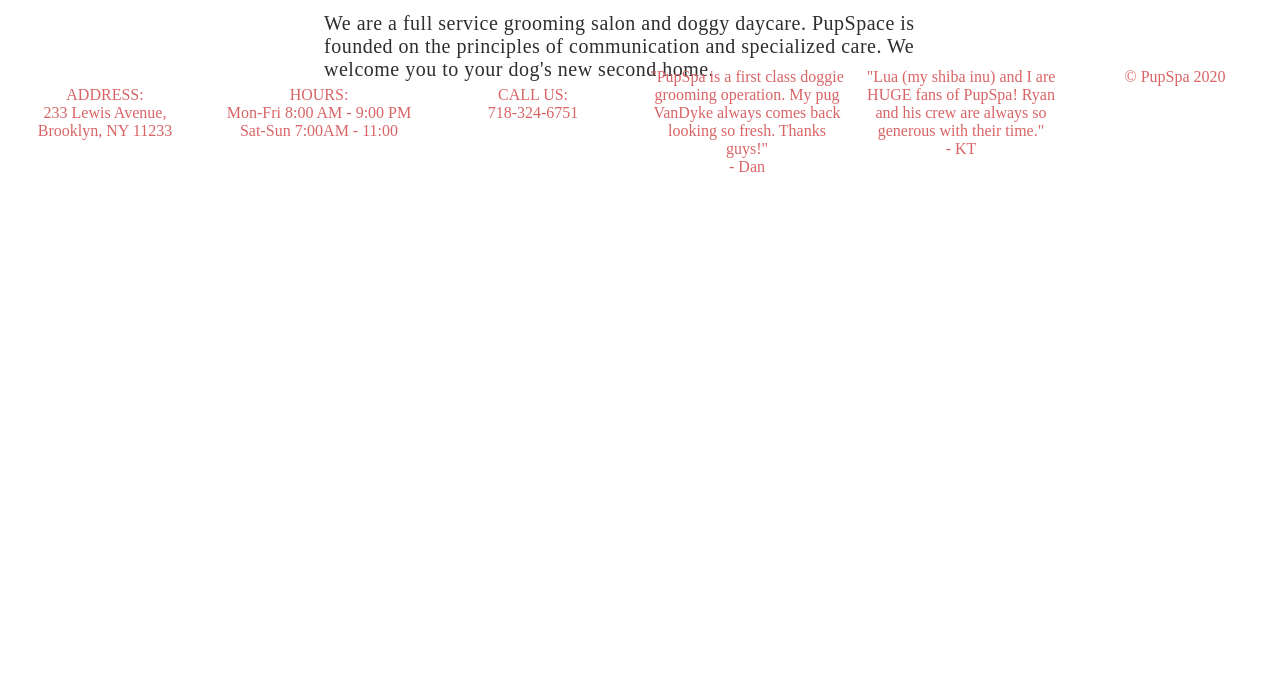
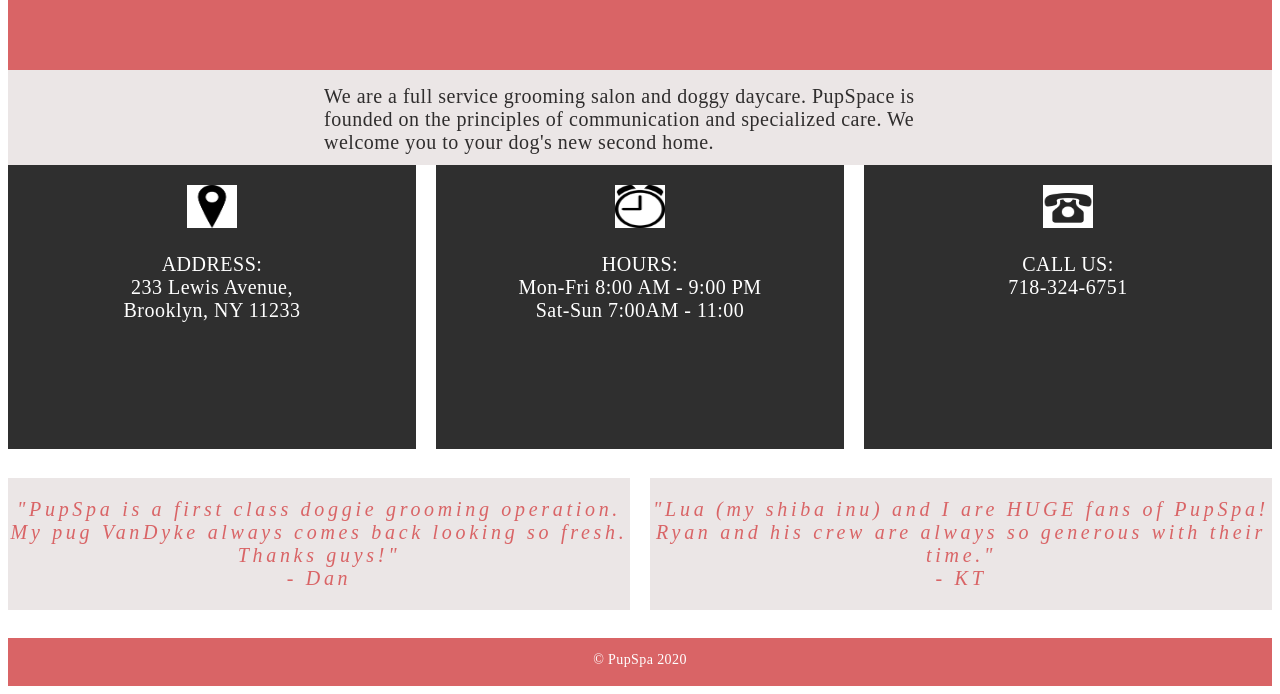
Before and after one commit to amazingmonikk/PupSpa, a plain HTML site: page index.html in a window 1280 px wide. Shown: the part 270-964 px from the top of the page. Before the commit the page ends 800 px from the top, so only its background shows below. Drawn offline with Linux system fonts and the light colour scheme.

Commit message:
added 3 icons

```diff
--- a/index.html
+++ b/index.html
@@ -7,6 +7,7 @@
     <meta http-equiv="X-UA-Compatible" content="ie=edge">
     <title>PupSpa</title>
     <link rel="stylesheet" type="text/css" href="style.css">
+
 </head>
 
 <body>
@@ -27,7 +28,7 @@
         </div>
 
         <div class="box address">
-            <img src="" class="marker">
+            <img src="images/marker.png" class="marker">
             <p>ADDRESS:
                 <br>233 Lewis Avenue,
                 <br>Brooklyn, NY 11233
@@ -35,7 +36,7 @@
         </div>
 
         <div class="box hours">
-            <img src="" class=>
+            <img src="images/clock9am.png" class="clock">
             <p>HOURS:
                 <br>Mon-Fri 8:00 AM - 9:00 PM
                 <br>Sat-Sun 7:00AM - 11:00
@@ -43,7 +44,7 @@
         </div>
 
         <div class="box call-us">
-            <img src="" class="clock">
+            <img src="images/phone.png" class="phone">
             <p>CALL US:
                 <br>718-324-6751
             </p>
--- a/style.css
+++ b/style.css
@@ -12,9 +12,11 @@ body {
 header {
     background-color: #ffffff;
     color: rgb(217, 100, 102);
-    padding-top: 10px;
+    padding-bottom: 0px;
     grid-column: 1/ span 6;
+    border: 1px red solid;
 }
+
 
 .banner {
     background-color:  rgb(217, 100, 102);
@@ -24,15 +26,16 @@ header {
     font-weight: 300;
     letter-spacing: 3.7px;
     grid-column: 1/ span 6;
+    margin-top: 20px;
 }
 
 .img {
-
+    max-width: 100%;
 }
 
 .about {
-    background-color: rgb(240, 240 240);
-    padding-bottom: 20px;
+    background-color: rgb(235, 230, 230);
+    padding-bottom: 30px;
     grid-column: 1/ span 6;
 }
 
@@ -47,5 +50,77 @@ header {
     font-weight: 500;
     letter-spacing: 0.5px;
     text-align: left;
-    padding-top: 30px;
+    padding-top: 15px;
+    padding-bottom: 10px;
 }
+
+.box {
+    background-color: rgb(47, 47, 47);
+    color: #ffffff;
+    font-family: "Poppins" sans-serif;
+    font-size: 20px;
+    font-weight: 500;
+    letter-spacing: 0.5px;
+    text-align: center;
+    padding-top: 20px;
+    padding-bottom: 20px;
+    margin-top: 0px;
+}
+
+.address {
+    grid-column: 1/span 2;
+}
+
+.hours {
+    grid-column: 3/ span 2;
+}
+
+.call-us {
+    grid-column: 5/ span 2;
+}
+
+.marker {
+    width: 50px;
+    height: 43px;
+}
+
+
+.clock {
+    width: 50px;
+    height: 43px;
+}
+
+.phone {
+    width: 50px;
+    height: 43px;
+}
+
+.testimonial {
+    background-color:rgb(235, 230, 230);
+    color: rgb(217, 100, 102);
+    font-family: "Poppins" sans-serif;
+    font-size: 20px;
+    font-weight: 300;
+    letter-spacing: 3.7px;
+    font-style: italic;
+    margin: auto;
+    padding: auto;
+}
+
+.one {
+    grid-column: 1/span 3;
+}
+
+.two {
+    grid-column: 4/ span 3;
+}
+
+footer {
+    background-color: rgb(217, 100, 102);
+    color: #ffffff;
+    font-family: "Poppins" sans-serif;
+    font-size: 14px;
+    font-weight: 300;
+    letter-spacing: 0.4px;
+    grid-column: 1/span 6;
+}
```
Also changed, not shown: images/clock9am.png (added), images/marker.png (added), images/phone.png (added).
